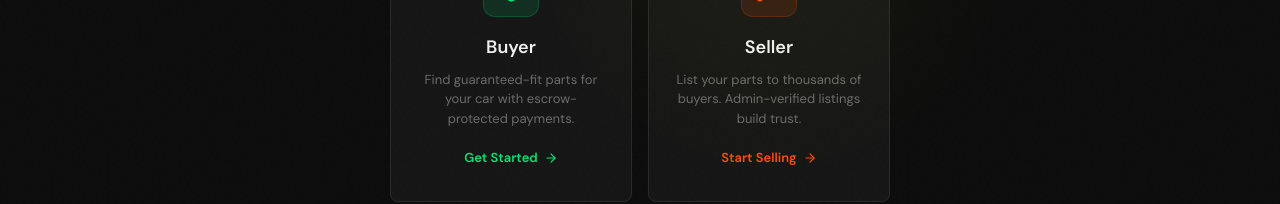
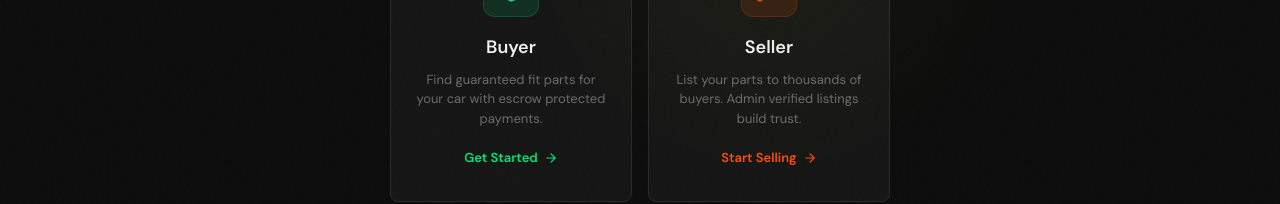
Before and after one commit to gooddinosaur/modmatch, a Next.js app in the folder frontend/: page /register in a window 1280 px wide. Shown: the part 458-662 px from the top of the page. Built offline with nearby package versions, Linux system fonts and the light colour scheme; no server answers.

Commit message:
fix: correct phrasing in descriptions

```diff
--- a/frontend/app/layout.tsx
+++ b/frontend/app/layout.tsx
@@ -5,7 +5,7 @@ import { AuthProvider } from "../context/AuthContext";
 
 export const metadata: Metadata = {
   title: "ModMatch",
-  description: "Find guaranteed-fit car parts with escrow-protected payments.",
+  description: "Find guaranteed fit car parts with escrow protected payments.",
 };
 
 export default function RootLayout({ children }: { children: React.ReactNode }) {
--- a/frontend/app/page.tsx
+++ b/frontend/app/page.tsx
@@ -50,7 +50,7 @@ export default function Home() {
           EVERY TIME.
         </h1>
         <p style={{ maxWidth: "520px", color: "var(--muted)", fontSize: "17px", lineHeight: 1.7, marginBottom: "40px" }}>
-          ModMatch checks parts against your saved vehicles - and holds your payment safe in escrow until you confirm the fitment. Reduce expensive mistakes.
+          ModMatch checks parts against your saved vehicles and holds your payment safe in escrow until you confirm the fitment. Reduce expensive mistakes.
         </p>
         <div style={{ display: "flex", gap: "16px", flexWrap: "wrap" }}>
           <Link href="/register/buyer">
@@ -75,8 +75,8 @@ export default function Home() {
         <div style={{ display: "grid", gridTemplateColumns: "repeat(auto-fit, minmax(220px, 1fr))", gap: "24px" }}>
           {[
             { step: "01", title: "Add Your Car", desc: "Enter your make, model, and year. We help check parts against your saved cars." },
-            { step: "02", title: "Browse & Buy", desc: "Admin-verified listings only. Funds held in escrow until you confirm fitment." },
-            { step: "03", title: "Receive & Confirm", desc: "Part arrives. Fits perfectly. Confirm - seller gets paid. Simple." },
+            { step: "02", title: "Browse & Buy", desc: "Admin verified listings only. Funds held in escrow until you confirm fitment." },
+            { step: "03", title: "Receive & Confirm", desc: "Part arrives. Fits perfectly. Confirm seller gets paid. Simple." },
             { step: "04", title: "Problem? We Fix It", desc: "Doesn't fit? Funds held. Admin resolves disputes fairly and fast." },
           ].map(item => (
             <div key={item.step} className="card" style={{ padding: "28px" }}>
@@ -102,7 +102,7 @@ export default function Home() {
       }}>
         {[
           { icon: <ShieldCheck size={36} color="var(--accent)" strokeWidth={1.5} />, label: "Escrow Protection", sub: "Money held until confirmed" },
-          { icon: <BadgeCheck size={36} color="var(--green)" strokeWidth={1.5} />, label: "Admin-Verified Parts", sub: "Every listing checked" },
+          { icon: <BadgeCheck size={36} color="var(--green)" strokeWidth={1.5} />, label: "Admin Verified Parts", sub: "Every listing checked" },
           { icon: <Wrench size={36} color="#a1a1aa" strokeWidth={1.5} />, label: "Basic Fitment Check", sub: "Matches descriptions to your car" },
           { icon: <CarFront size={36} color="#60a5fa" strokeWidth={1.5} />, label: "My Garage", sub: "Save vehicles to your profile" },
         ].map(b => (
--- a/frontend/app/register/page.tsx
+++ b/frontend/app/register/page.tsx
@@ -56,7 +56,7 @@ export default function RegisterPage() {
               </div>
               <h3 style={{ fontSize: "18px", fontWeight: 700, marginBottom: "8px", color: "var(--text)" }}>Buyer</h3>
               <p style={{ color: "var(--muted)", fontSize: "13px", lineHeight: 1.5, marginBottom: "20px" }}>
-                Find guaranteed-fit parts for your car with escrow-protected payments.
+                Find guaranteed fit parts for your car with escrow protected payments.
               </p>
               <div style={{ display: "flex", alignItems: "center", justifyContent: "center", gap: "6px", color: "var(--green)", fontSize: "13px", fontWeight: 600 }}>
                 Get Started <ArrowRight size={14} />
@@ -90,7 +90,7 @@ export default function RegisterPage() {
               </div>
               <h3 style={{ fontSize: "18px", fontWeight: 700, marginBottom: "8px", color: "var(--text)" }}>Seller</h3>
               <p style={{ color: "var(--muted)", fontSize: "13px", lineHeight: 1.5, marginBottom: "20px" }}>
-                List your parts to thousands of buyers. Admin-verified listings build trust.
+                List your parts to thousands of buyers. Admin verified listings build trust.
               </p>
               <div style={{ display: "flex", alignItems: "center", justifyContent: "center", gap: "6px", color: "var(--accent2)", fontSize: "13px", fontWeight: 600 }}>
                 Start Selling <ArrowRight size={14} />
```
